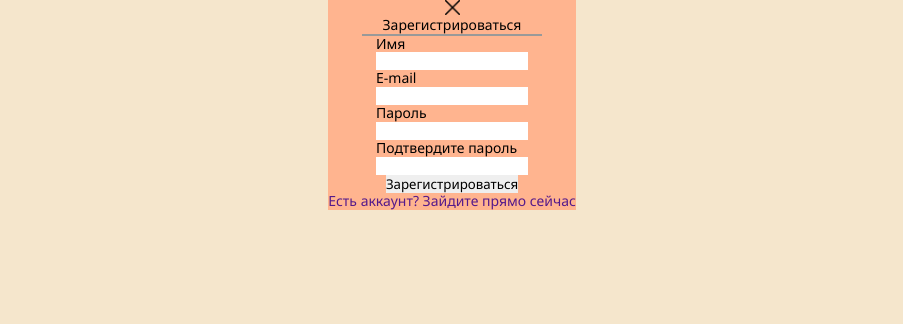
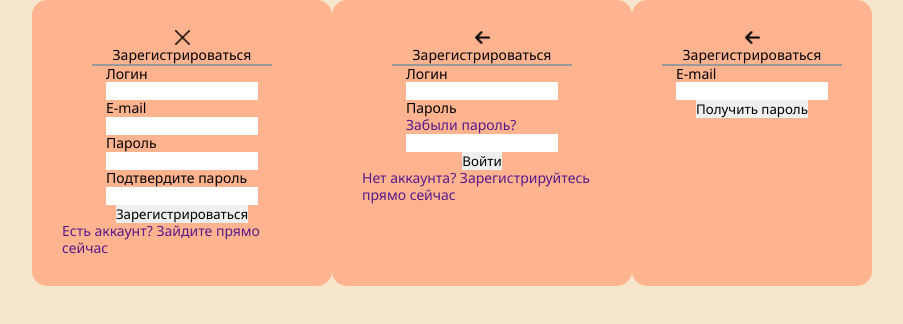
Before and after one commit to DiRoNGGod/MKL_World, a plain HTML site: page authorization.html in a window 1280 px wide. Shown: the whole page, without its empty margins (188-1091 px from the left). Drawn offline with Linux system fonts and the light colour scheme.

Commit message:
верстка формы авторизации

```diff
--- a/authorization.html
+++ b/authorization.html
@@ -32,7 +32,7 @@
             <label>Зарегистрироваться</label>
             <div class="main__line"></div>
             <div class="main__forms">
-                <label>Имя</label>
+                <label>Логин</label>
                 <input type="text" required>
                 <label>E-mail</label>
                 <input type="email" required>
@@ -44,6 +44,35 @@
             <button>Зарегистрироваться</button>
             <a href="">Есть аккаунт? Зайдите прямо сейчас</a>
         </div>
+
+        <div class="main__entrance">
+            <div class="main__arrow">
+                <img src="images/arrow.png" width="15" height="15" alt="Закрыть">
+            </div>
+            <label>Зарегистрироваться</label>
+            <div class="main__line"></div>
+            <div class="main__forms">
+                <label>Логин</label>
+                <input type="text" required>
+                <label>Пароль</label> <span><a href="">Забыли пароль?</a></span>
+                <input type="password" required>
+            </div>
+            <button>Войти</button>
+            <a href="">Нет аккаунта? Зарегистрируйтесь прямо сейчас</a>
+        </div>
+
+        <div class="main__recovery">
+            <div class="main__arrow">
+                <img src="images/arrow.png" width="15" height="15" alt="Закрыть">
+            </div>
+            <label>Зарегистрироваться</label>
+            <div class="main__line"></div>
+            <div class="main__forms">
+                <label>E-mail</label>
+                <input type="email" required>
+            </div>
+            <button>Получить пароль</button>
+        </div>
     </main>
 </body>
 
--- a/styles/authorization.css
+++ b/styles/authorization.css
@@ -94,6 +94,7 @@ body {
     justify-content: center;
 
     display: flex;
+    flex: 1 1 auto;
 }
 
 .main__close img {
@@ -112,6 +113,10 @@ body {
     align-items: center;
 
     overflow: hidden;
+
+    border-radius: 15px;
+
+    padding: 30px;
 }
 
 .main__line {
@@ -129,3 +134,80 @@ body {
 .main__register a {
     text-decoration: underline, dashed;
 }
+/* ---- Форма "вход" ---- */
+.main__arrow img {
+    align-items: flex-start;
+}
+
+.main__entrance {
+    display: flex;
+    flex-direction: column;
+
+    background-color: #FFB48F;
+
+    max-width: 300px;
+    max-height: 700px;
+
+    align-items: center;
+
+    overflow: hidden;
+
+    border-radius: 15px;
+
+    padding: 30px;
+}
+
+.main__line {
+    height: 2px;
+    width: 180px;
+
+    background-color: #999999;
+}
+
+.main__forms {
+    display: flex;
+    flex-direction: column;
+}
+
+.main__register a {
+    text-decoration: underline, dashed;
+}
+
+/* ---- Форма "восстановление" ---- */
+.main__arrow img {
+    align-items: flex-start;
+}
+
+.main__recovery {
+    display: flex;
+    flex-direction: column;
+
+    background-color: #FFB48F;
+
+    max-width: 300px;
+    max-height: 700px;
+
+    align-items: center;
+
+    overflow: hidden;
+
+    border-radius: 15px;
+
+    padding: 30px;
+}
+
+.main__line {
+    height: 2px;
+    width: 180px;
+
+    background-color: #999999;
+}
+
+.main__forms {
+    display: flex;
+    flex-direction: column;
+}
+
+.main__register a {
+    text-decoration: underline, dashed;
+}
```
Also changed, not shown: index.html (+1 -0 lines), styles/home.css (+3 -4 lines).
